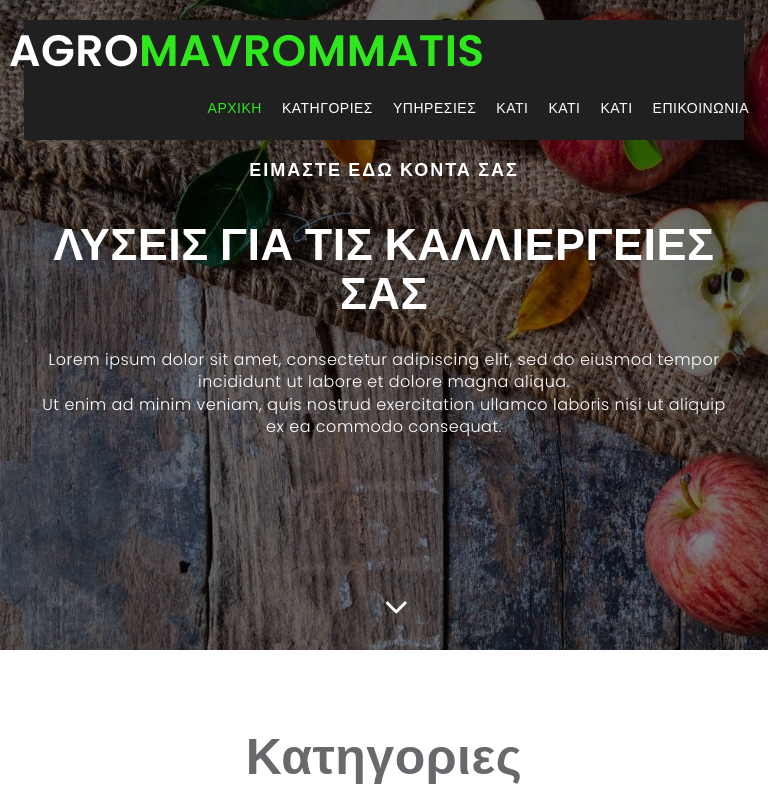
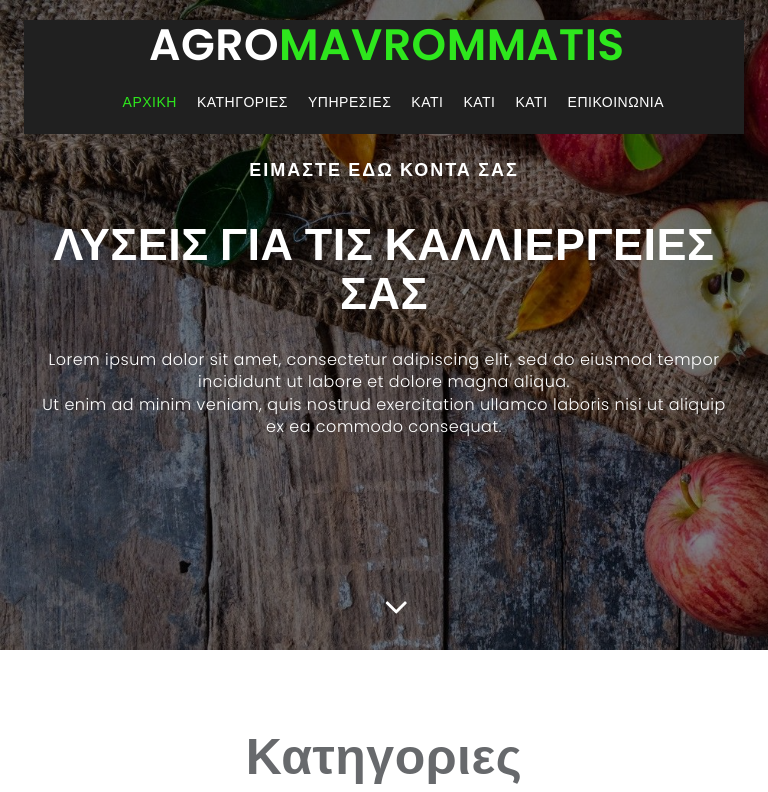
Before and after one commit to jvorte/agromavrommatis2, a plain HTML site: page index.html in a window 768 px wide. Shown: the top 792 px of the page. Drawn offline with Linux system fonts and the light colour scheme.

Commit message:
First Commit

```diff
--- a/css/style.css
+++ b/css/style.css
@@ -825,6 +825,14 @@ Responsive media queries
   .padding-right-zero {
     padding-right: 15px !important;
   }
+  .navbar-brand {
+    padding-left: 140px;
+    margin-top: 0px;
+
+  }
+ #myNavbar ul{
+    margin-right: 70px;
+  }
 }
 
 @media (min-width: 451px) and (max-width: 767px) {
@@ -837,7 +845,7 @@ Responsive media queries
   .navbar-default .navbar-brand {
     padding-left: 18px;
     margin-top: 0px;
-    font-size: 20px;
+    font-size: 25px;
   }
   .banner-info {
     padding-top: 100px;
```
